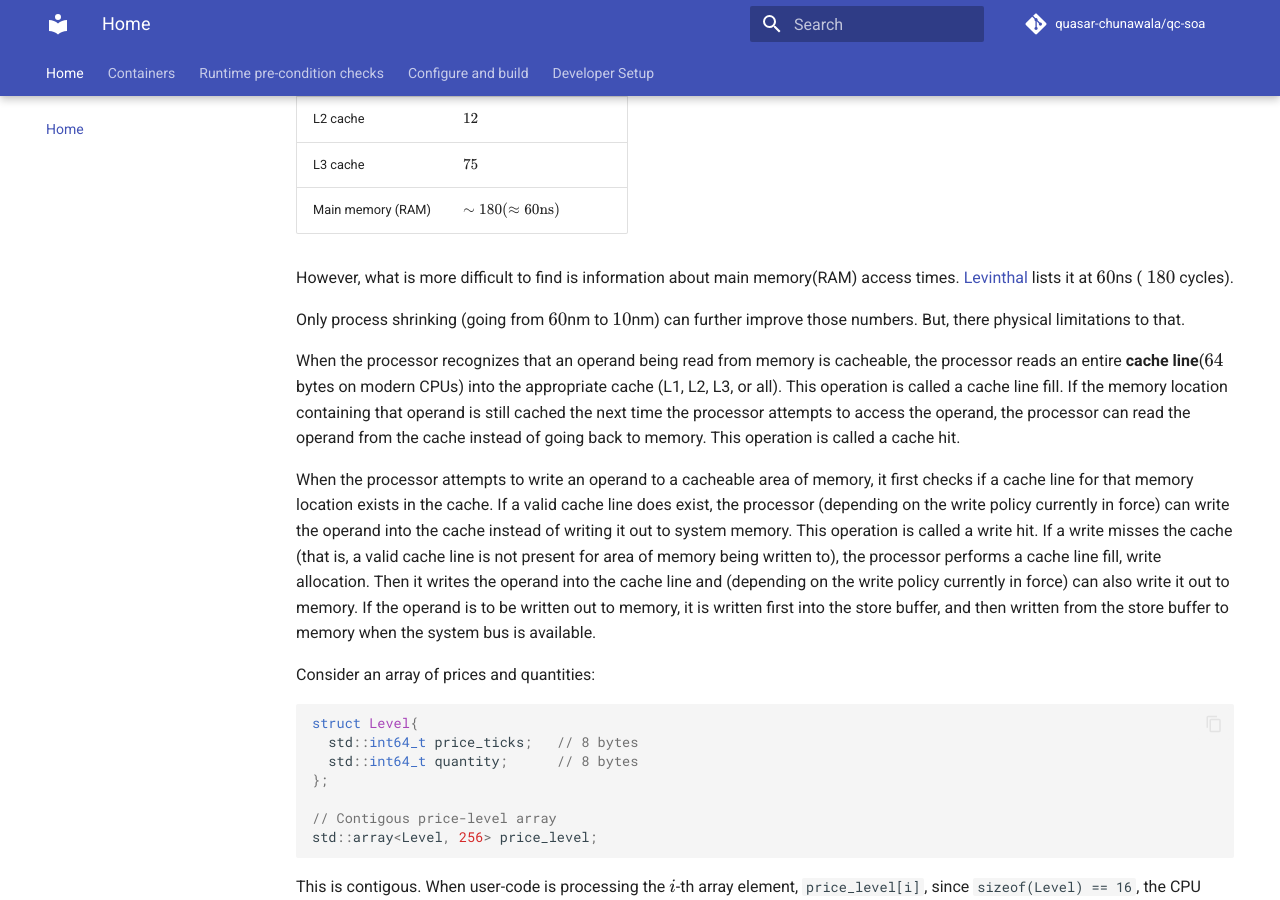
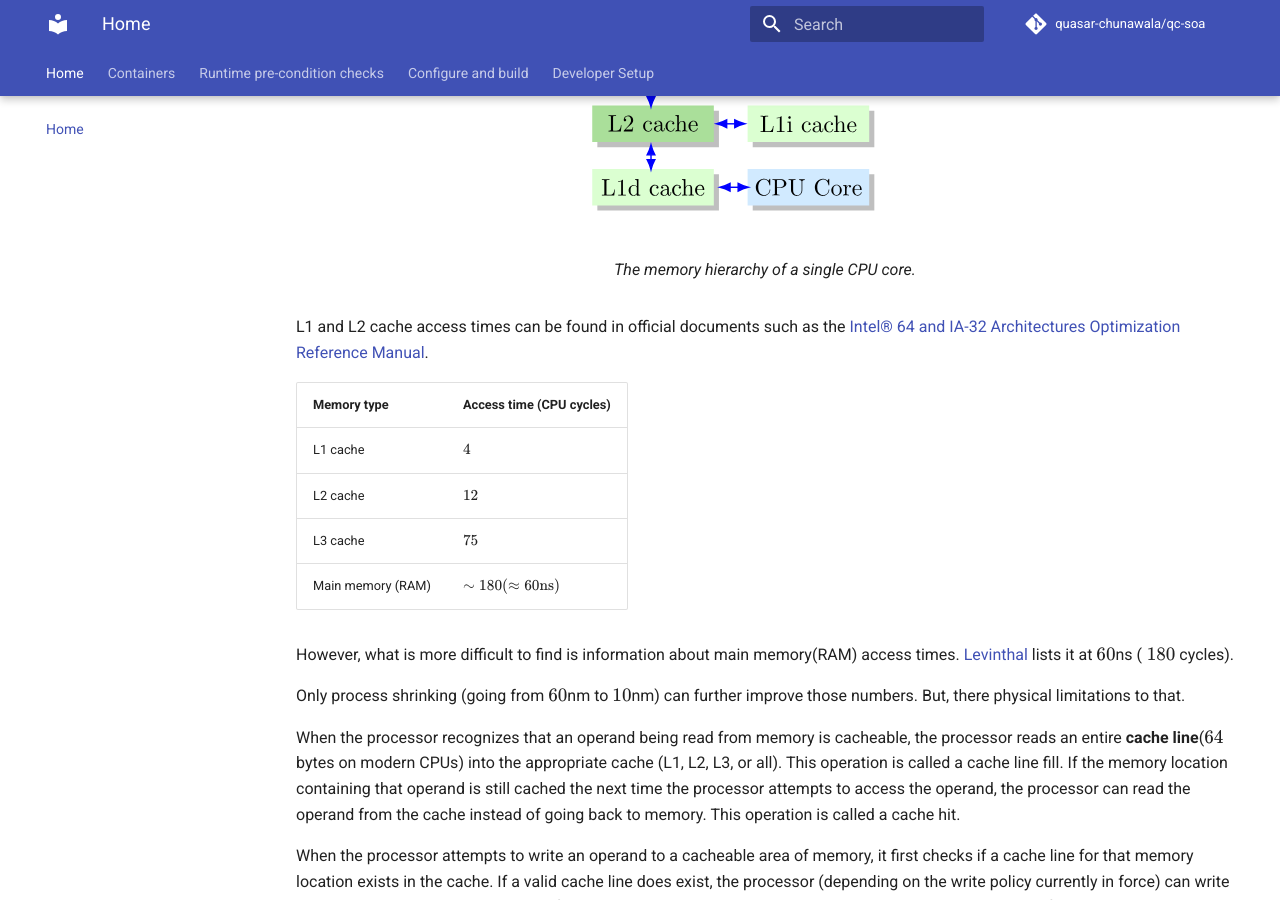
Before and after one commit to quasar-chunawala/qc-soa, an MkDocs documentation site: the page built from docs/index.md, in a window 1280 px wide and 900 px high, scrolled down 963 px. Built offline with MkDocs 1.6.1 and Material for MkDocs 9.7.7, drawn with Linux system fonts in a browser that asks for light colours; comment, search, counter and statistics services are not loaded.

Commit message:
Add memory hierarchy

```diff
--- a/docs/index.md
+++ b/docs/index.md
@@ -24,6 +24,12 @@ Modern CPUs are extremely fast at data already in registers or nearby cache.
 Usually, when we are writing something like `a += b`; it is a register-register (R-R) operation, so the data has to go from the registers to the ALU and back. However, all modern 64-bit CPUs are actually pipelined, so by the time the ALU actually needs this information, it is altready at the CPU entrance, so we can avoid the latency penalty of going from registers to ALU and back.
 
 In the 80s, the frequency of the CPU core was at a level equivalent to that of the memory bus. Memory access was only a bit slower than register access. Since then, the speeds of CPUs have grown by $3$ orders of magnitude, while memory latency has improved only $10-30$ fold or so. To deal with the remaining $30$x+ discrepancy, all kinds of caches were introduced. As a result, the speed of memory access depends significantly on the answer to - *where does the data we're trying to read, reside?*. The lower the cache level where your request was found - the faster you can get it.
+
+<figure markdown="span">
+  ![CPU memory hierarchy: core, L1d/L1i, L2, L3 caches and main memory on the memory bus](memory_hierarchy.svg){ width="420" }
+  <figcaption>The memory hierarchy of a single CPU core.</figcaption>
+</figure>
+
 
 L1 and L2 cache access times can be found in official documents such as the [Intel® 64 and IA-32 Architectures Optimization Reference Manual](http://www.intel.co.uk/content/dam/www/public/us/en/documents/manuals/64-ia-32-architectures-optimization-manual.pdf).
 
--- a/mkdocs.yml
+++ b/mkdocs.yml
@@ -15,6 +15,8 @@ markdown_extensions:
   - pymdownx.highlight
   - pymdownx.superfences
   - admonition
+  - attr_list
+  - md_in_html
   - pymdownx.arithmatex:
       generic: true
   - toc:
```
Also changed, not shown: docs/memory_hierarchy.svg (added), 1 other file.
